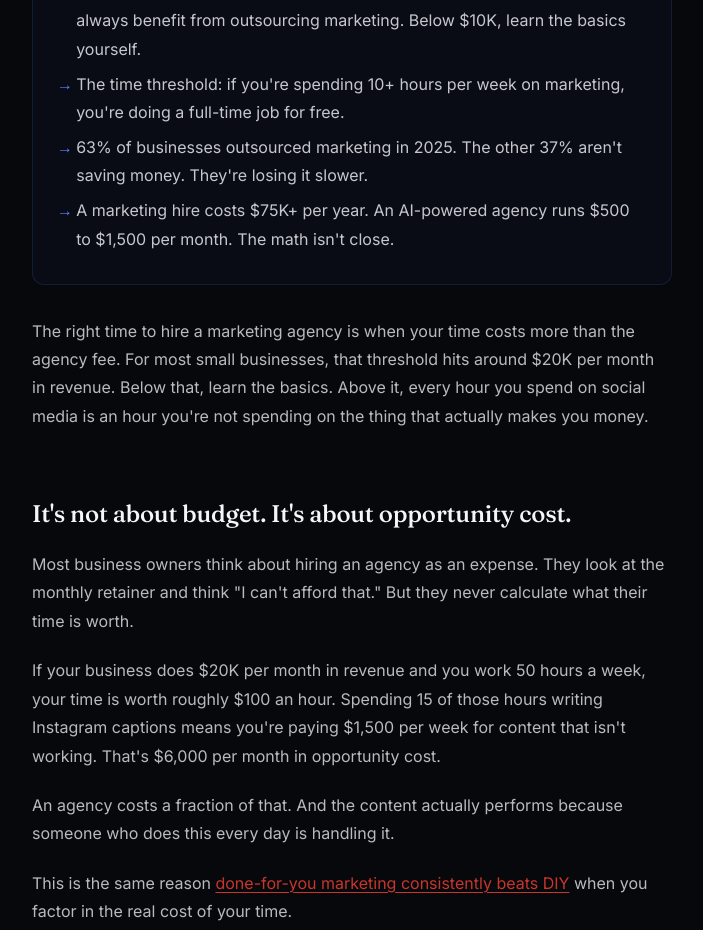
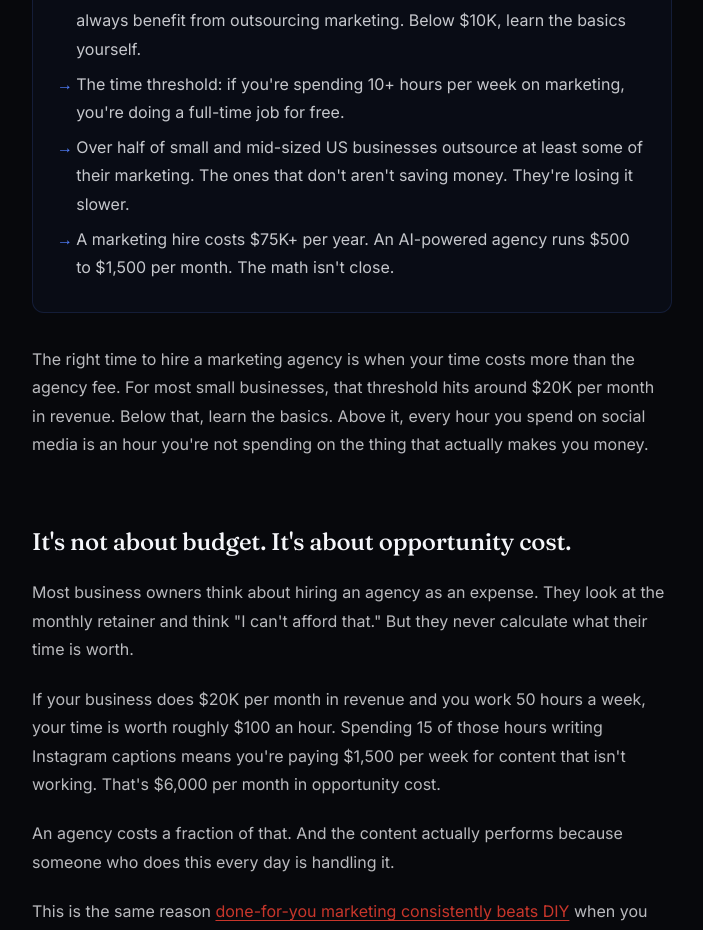
Before and after one commit to dustyboy-23/ventiscale-site, a Next.js app: page /blog/when-to-hire-a-marketing-agency in a window 1280 px wide. Shown: the part 1160-2090 px from the top of the page, without its empty margins (288-991 px from the left). Built offline with nearby package versions, Linux system fonts and the light colour scheme; no server answers.

Commit message:
Blog sweep: remove unsourced stats (batch 10)

```diff
--- a/app/(marketing)/blog/when-to-hire-a-marketing-agency/page.tsx
+++ b/app/(marketing)/blog/when-to-hire-a-marketing-agency/page.tsx
@@ -193,7 +193,8 @@ export default async function Post() {
                 marketing, you&apos;re doing a full-time job for free.
               </li>
               <li>
-                63% of businesses outsourced marketing in 2025. The other 37%
+                Over half of small and mid-sized US businesses outsource at
+                least some of their marketing. The ones that don&apos;t
                 aren&apos;t saving money. They&apos;re losing it slower.
               </li>
               <li>
```
